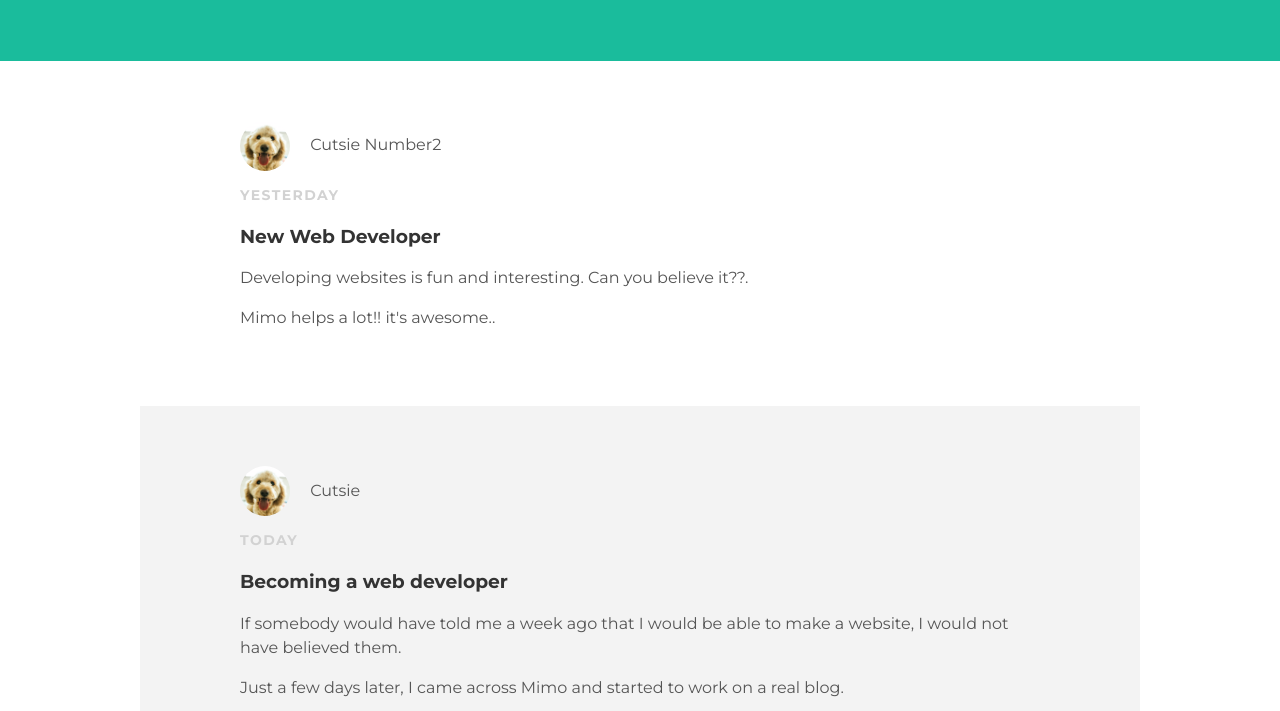
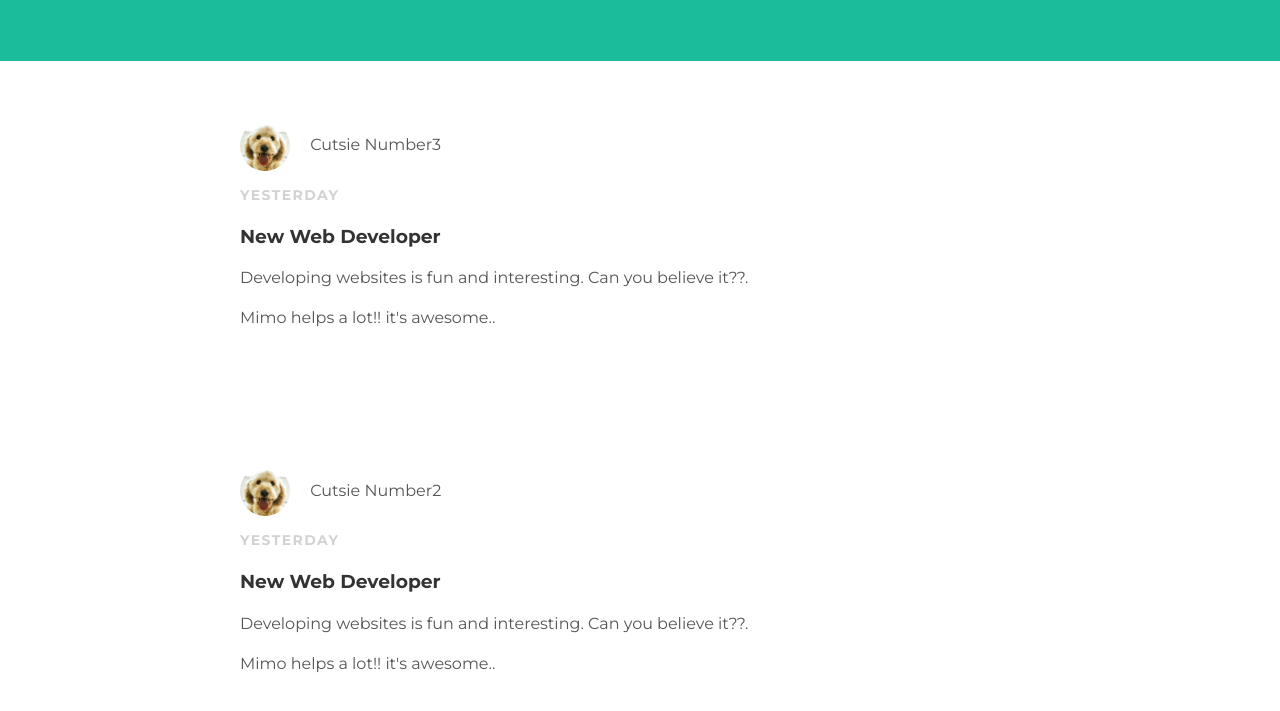
Before and after one commit to soleusllub/soleusllub.github.io, a plain HTML site: page index.html in a window 1280 px wide. Shown: the part 89-800 px from the top of the page. Drawn offline with Linux system fonts and the light colour scheme.

Commit message:
Add another content row

```diff
--- a/index.html
+++ b/index.html
@@ -15,6 +15,22 @@
       </div>
     </div>
 
+    <div id="content">
+      <div class="container">
+        <div class="post">
+          <div class="post-author">
+            <img src="CuteDogTest.png">
+            <span>Cutsie Number3</span>
+          </div>
+          <p class="post-date">Yesterday</p>
+          <h3 class="post-tile">New Web Developer</h3>
+          <div class="post-author">
+            <p>Developing websites is fun and interesting.
+              Can you believe it??.</p>
+            <p>Mimo helps a lot!! it's awesome..</p>
+          </div>
+        </div>
+      </div>
 
     <div id="content">
       <div class="container">
```
